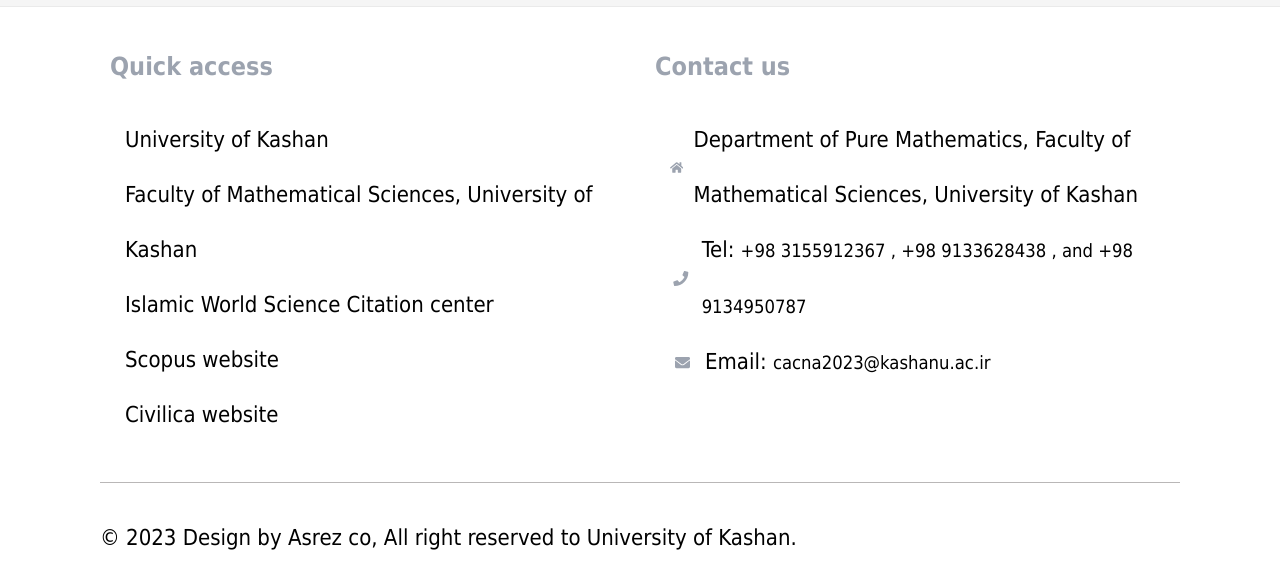
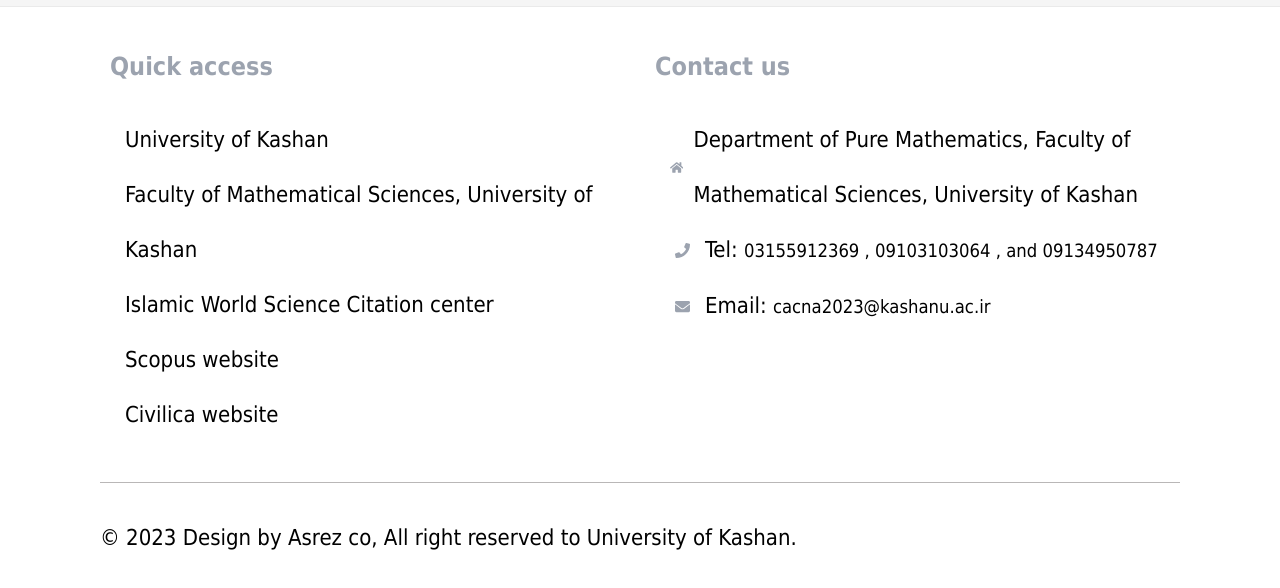
Before and after one commit to KashanUniversity/CACNA2023Event, a PHP site: page /en/index.php in a window 1280 px wide. Shown: the part 4233-4821 px from the top of the page. Run offline with PHP 8.4, Linux system fonts and the light colour scheme; some web fonts are replaced.

Commit message:
update tells

```diff
--- a/en/_inc/_footer.php
+++ b/en/_inc/_footer.php
@@ -56,12 +56,12 @@
                     <span>
                         Tel:
                         <small>
-                            <a href="tel:+983155912367">
-                                +98 3155912367
-                            </a>, <a href="tel:+989133628438">
-                                +98 9133628438
+                            <a href="tel:+983155912369">
+                                03155912369
+                            </a>, <a href="tel:+989103103064">
+                                09103103064
                             </a>, and <a href="tel:+989134950787">
-                                +98 9134950787
+                                09134950787
                             </a>
                         </small>
                     </span>
```
